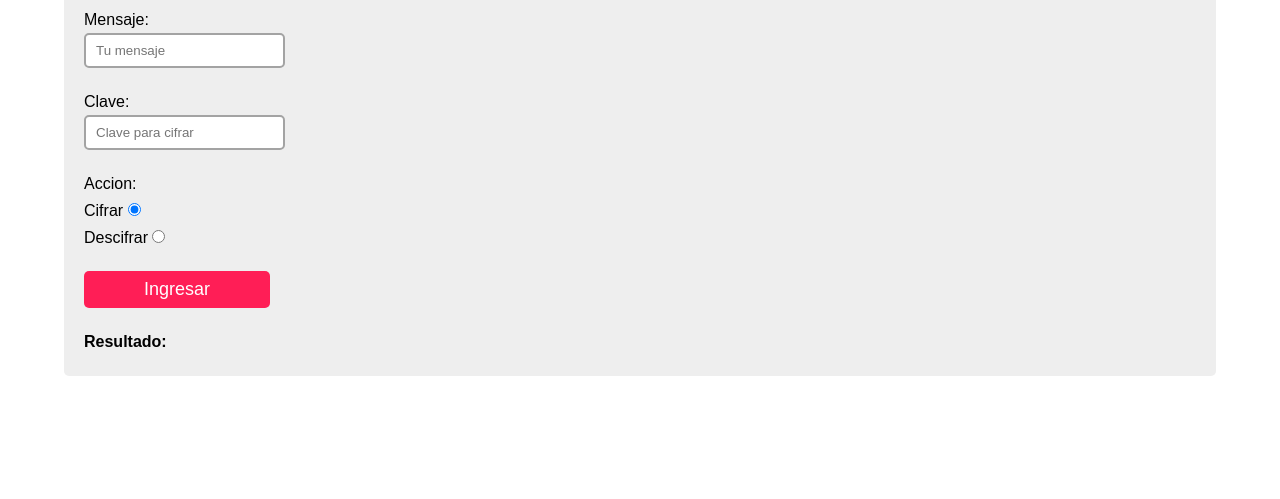
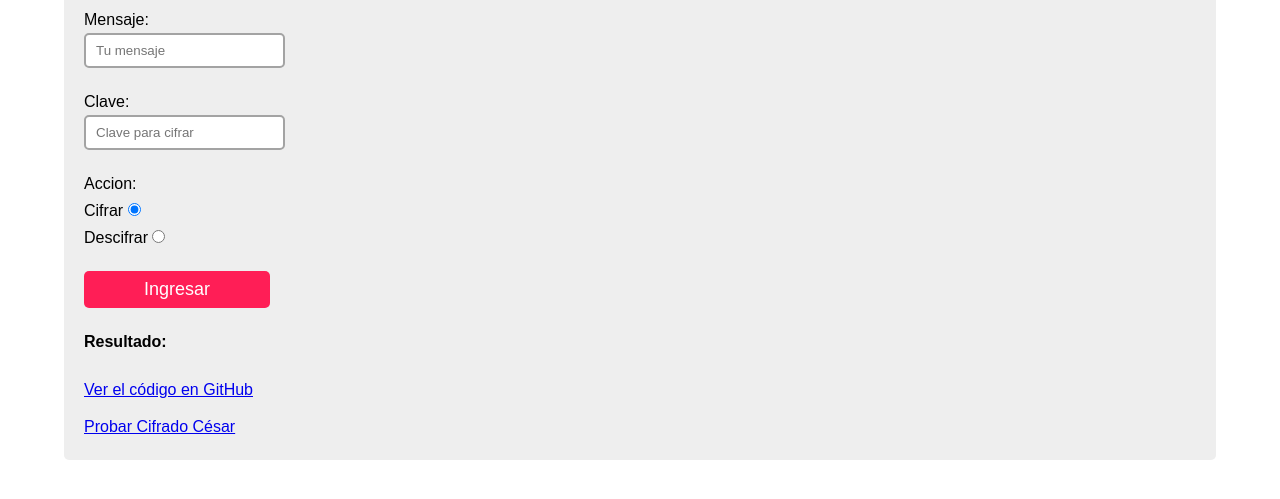
Before and after one commit to LYoshi02/cifrado-vigenere, a plain HTML site: page index.html in a window 1280 px wide. Shown: the part 117-616 px from the top of the page. Drawn offline with Linux system fonts and the light colour scheme.

Commit message:
Enlaces al repositorio y a cifrado cesar agregados

```diff
--- a/css/styles.css
+++ b/css/styles.css
@@ -81,6 +81,15 @@ h1 {
     display: inline-block;
 }
 
+.about {
+    font-size: 1.6rem;
+    margin-top: 2rem;
+}
+.about a {
+    display: block;
+    margin-top: 1rem;
+}
+
 @media only screen and (max-width: 500px) {
     .container {
         margin: 2rem auto;
--- a/index.html
+++ b/index.html
@@ -51,6 +51,11 @@
 
             <div class="info__clave" id="info-clave"></div>
         </div>
+
+        <div class="about">
+            <a href="https://github.com/LYoshi02/cifrado-vigenere" target="_blank">Ver el código en GitHub</a>
+            <a href="https://lyoshi02.github.io/cifrado-cesar/" target="_blank">Probar Cifrado César</a>
+        </div>
     </div>
 
     <script src="js/main.js"></script>
```
